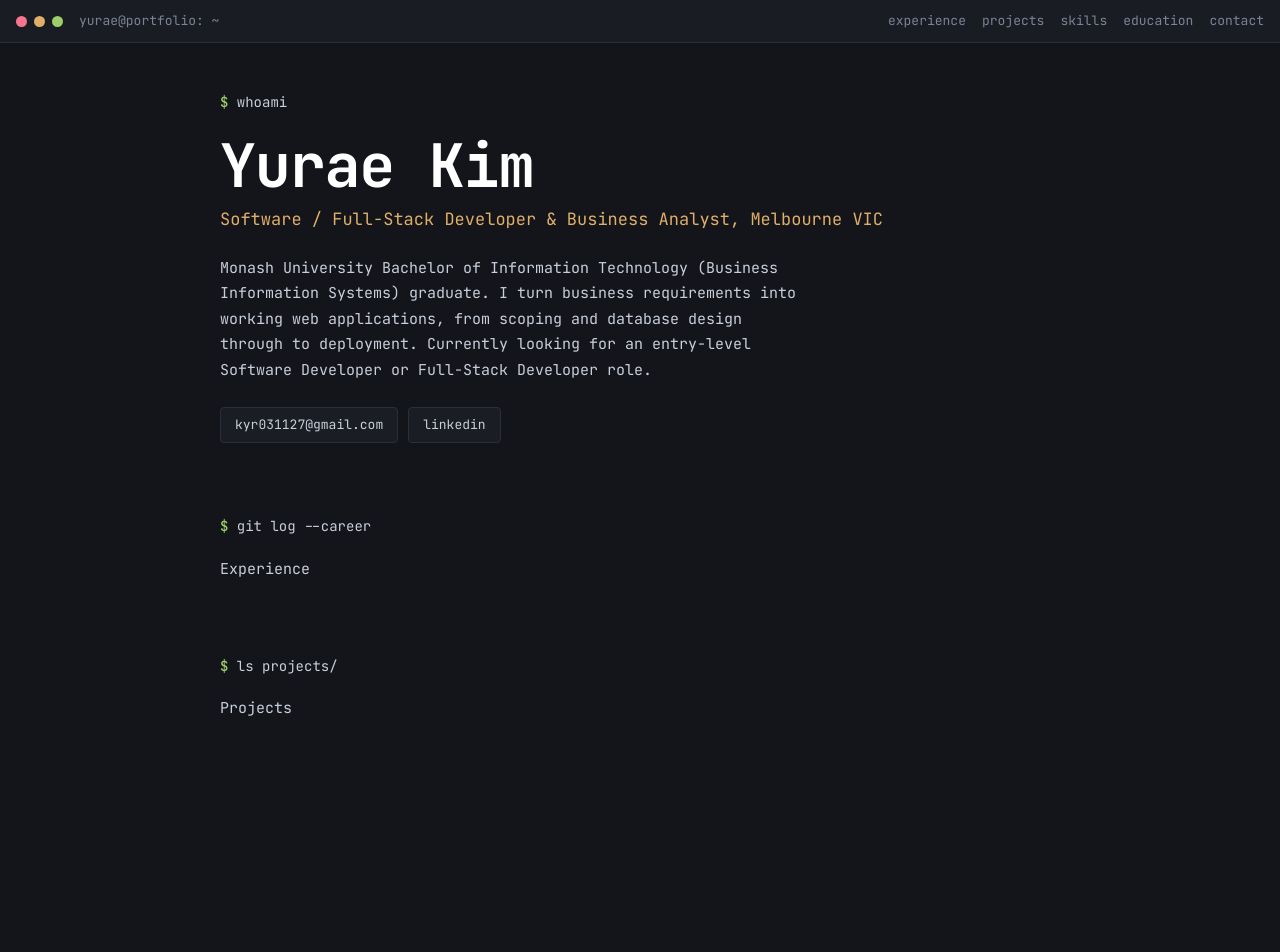
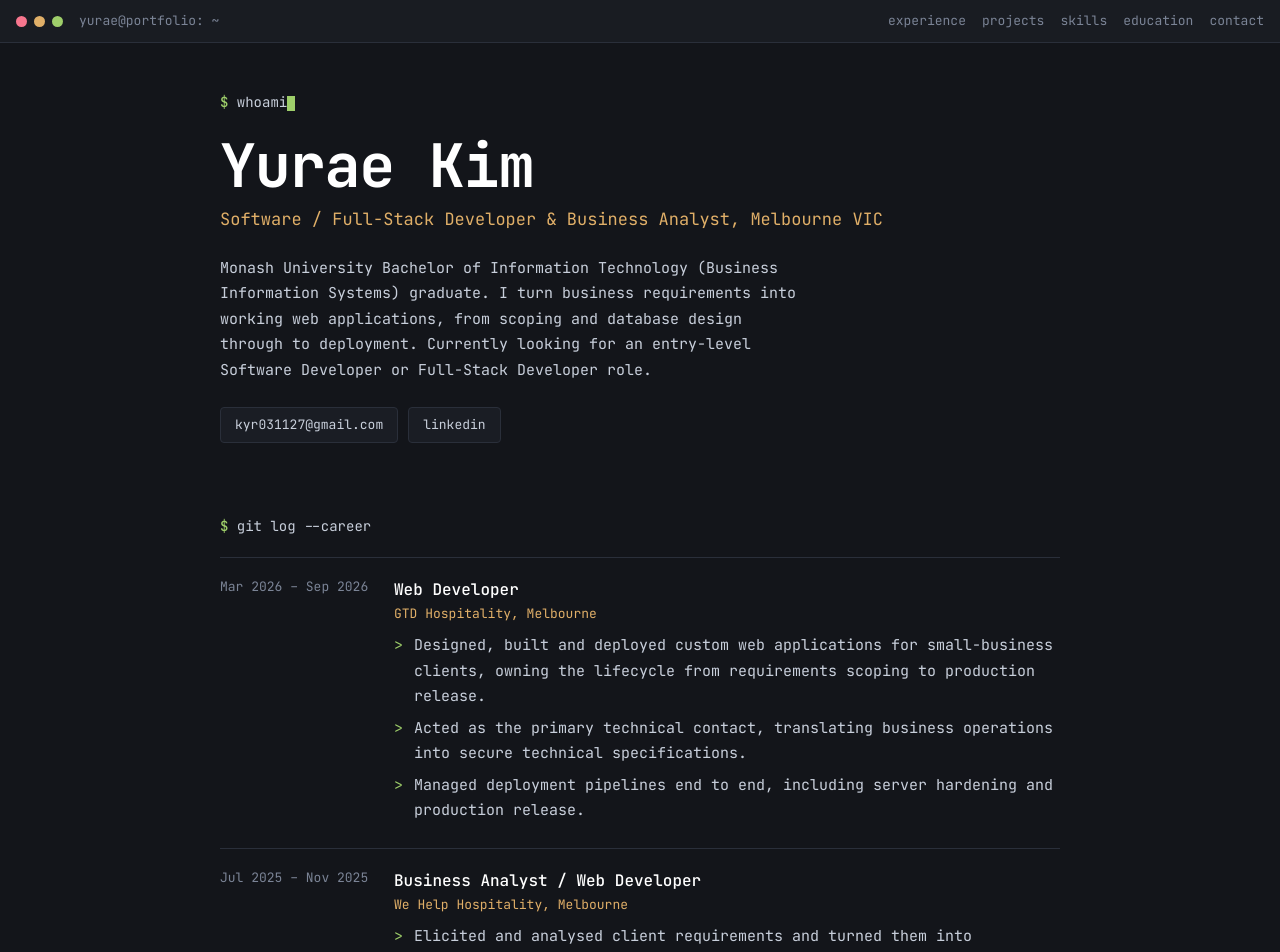
Before and after one commit to kyr031127/portfolio, a React (Vite) app: page / in a window 1280 px wide. Shown: the top 952 px of the page. Before the commit the page ends 833 px from the top, so only its background shows below. Built offline with nearby package versions, Linux system fonts and the light colour scheme.

Commit message:
Added experience section

```diff
--- a/src/App.tsx
+++ b/src/App.tsx
@@ -1,3 +1,4 @@
+import Experience from './components/Experience'
 import Header from './components/Header'
 import Hero from './components/Hero'
 import Section from './components/Section'
@@ -8,9 +9,7 @@ function App() {
       <Header />
       <main>
         <Hero />
-        <Section id="experience" command="git log --career">
-          <p>Experience</p>
-        </Section>
+        <Experience />
         <Section id="projects" command="ls projects/">
           <p>Projects</p>
         </Section>
--- /dev/null
+++ b/src/components/Experience.css
@@ -0,0 +1,54 @@
+.job {
+  display: grid;
+  grid-template-columns: 150px 1fr;
+  gap: 4px 24px;
+  padding: 18px 0;
+  border-top: 1px solid var(--line);
+}
+
+.job:last-child {
+  border-bottom: 1px solid var(--line);
+}
+
+.job-when {
+  font-size: 13px;
+  color: var(--dim);
+}
+
+.job h3 {
+  margin: 0;
+  font-size: 16px;
+  font-weight: 500;
+  color: #fff;
+}
+
+.job-org {
+  margin: 0 0 8px;
+  font-size: 13px;
+  color: var(--amber);
+}
+
+.job ul {
+  margin: 0;
+  padding: 0;
+  list-style: none;
+}
+
+.job li {
+  position: relative;
+  margin: 6px 0;
+  padding-left: 20px;
+}
+
+.job li::before {
+  content: '>';
+  position: absolute;
+  left: 0;
+  color: var(--green);
+}
+
+@media (max-width: 640px) {
+  .job {
+    grid-template-columns: 1fr;
+  }
+}
--- /dev/null
+++ b/src/components/Experience.tsx
@@ -0,0 +1,24 @@
+import { experience } from '../data/experience'
+import Section from './Section'
+import './Experience.css'
+
+export default function Experience() {
+  return (
+    <Section id="experience" command="git log --career">
+      {experience.map((job) => (
+        <article key={job.period} className="job">
+          <div className="job-when">{job.period}</div>
+          <div>
+            <h3>{job.title}</h3>
+            <p className="job-org">{job.org}</p>
+            <ul>
+              {job.bullets.map((b) => (
+                <li key={b}>{b}</li>
+              ))}
+            </ul>
+          </div>
+        </article>
+      ))}
+    </Section>
+  )
+}
--- /dev/null
+++ b/src/data/experience.ts
@@ -0,0 +1,30 @@
+export type Job = {
+  period: string
+  title: string
+  org: string
+  bullets: string[]
+}
+
+export const experience: Job[] = [
+  {
+    period: 'Mar 2026 – Sep 2026',
+    title: 'Web Developer',
+    org: 'GTD Hospitality, Melbourne',
+    bullets: [
+      'Designed, built and deployed custom web applications for small-business clients, owning the lifecycle from requirements scoping to production release.',
+      'Acted as the primary technical contact, translating business operations into secure technical specifications.',
+      'Managed deployment pipelines end to end, including server hardening and production release.',
+    ],
+  },
+  {
+    period: 'Jul 2025 – Nov 2025',
+    title: 'Business Analyst / Web Developer',
+    org: 'We Help Hospitality, Melbourne',
+    bullets: [
+      'Elicited and analysed client requirements and turned them into functional website specifications.',
+      'Built a secure enquiry system with an admin dashboard for status tracking, replies and deletions.',
+      'Developed responsive, interactive front-end components aligned with modern usability standards.',
+      'Resolved booking system logic and workflow bottlenecks, giving real-time data synchronisation and smoother scheduling.',
+    ],
+  },
+]
```
